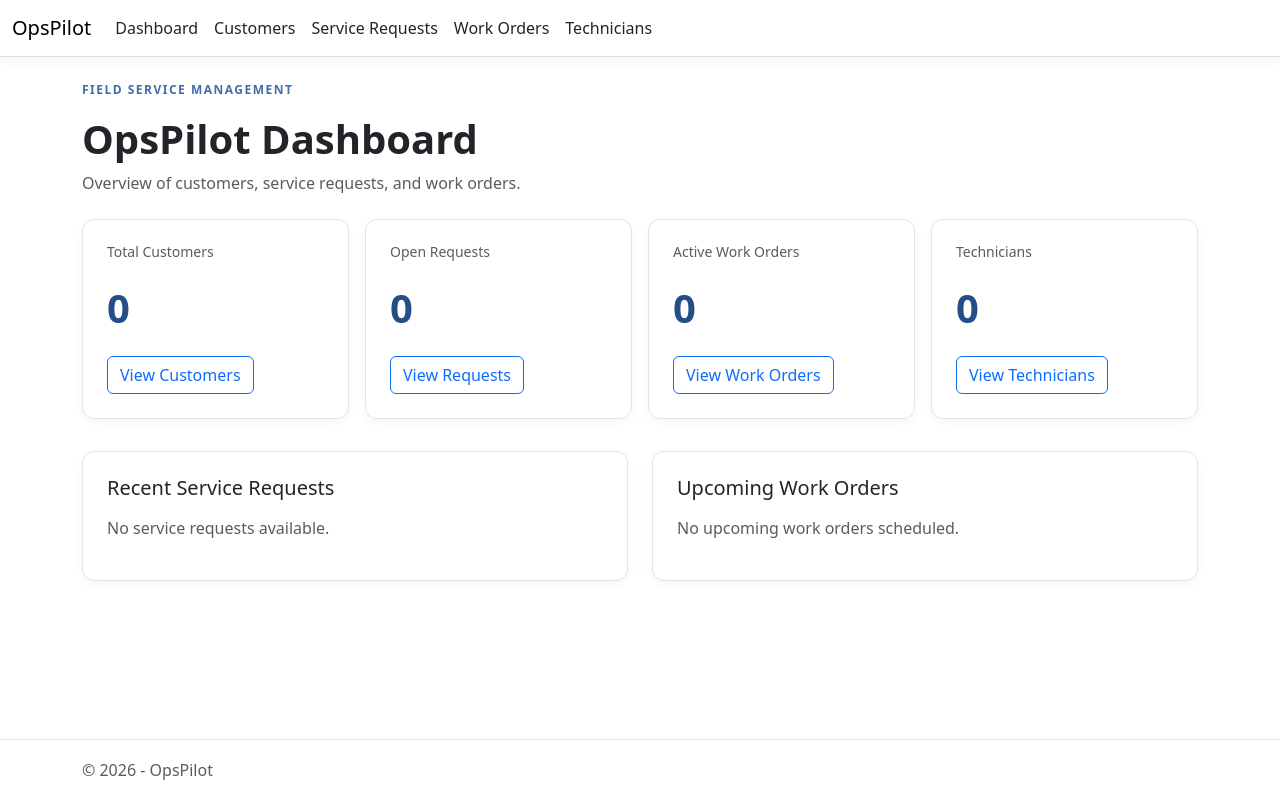
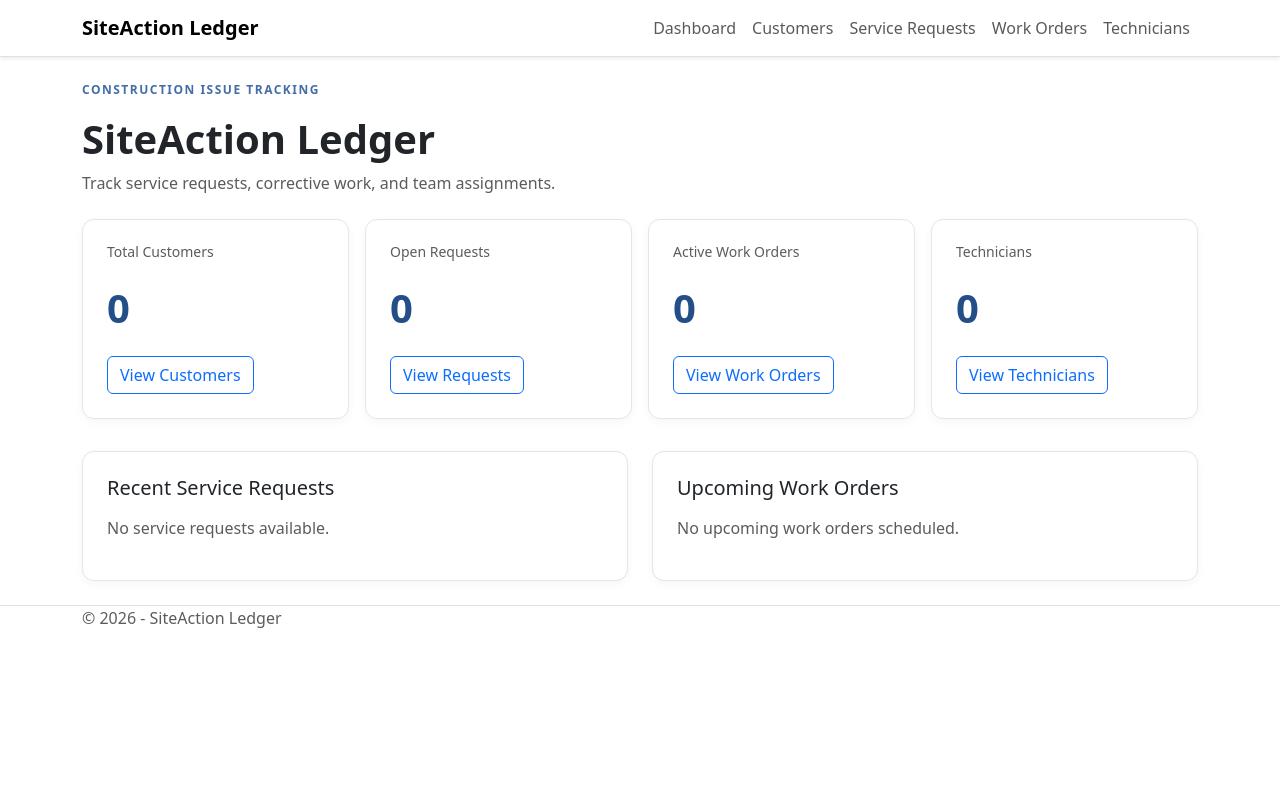
Before and after one commit to LilliaParenteau/SiteActionLedger, an ASP.NET Core app: page / in a window 1280 px wide. Run offline with ASP.NET Core 8, Linux system fonts and the light colour scheme; data that the repository does not hold is empty; style sheets or scripts are compiled from the project's sources.

Commit message:
Rebrand application as SiteAction Ledger

```diff
--- a/Views/Home/Index.cshtml
+++ b/Views/Home/Index.cshtml
@@ -6,10 +6,10 @@
 
 <div class="dashboard-page mt-4">
     <div class="mb-4">
-        <p class="dashboard-label">FIELD SERVICE MANAGEMENT</p>
-        <h1>OpsPilot Dashboard</h1>
+        <p class="dashboard-label">CONSTRUCTION ISSUE TRACKING</p>
+        <h1>SiteAction Ledger</h1>
         <p class="text-muted">
-            Overview of customers, service requests, and work orders.
+            Track service requests, corrective work, and team assignments.
         </p>
     </div>
 
--- a/Views/Shared/_Layout.cshtml
+++ b/Views/Shared/_Layout.cshtml
@@ -3,61 +3,72 @@
 <head>
     <meta charset="utf-8" />
     <meta name="viewport" content="width=device-width, initial-scale=1.0" />
-    <title>@ViewData["Title"] - OpsPilot</title>
-    <script type="importmap"></script>
+    <title>@ViewData["Title"] - SiteAction Ledger</title>
+
     <link rel="stylesheet" href="~/lib/bootstrap/dist/css/bootstrap.min.css" />
     <link rel="stylesheet" href="~/css/site.css" asp-append-version="true" />
-    <link rel="stylesheet" href="~/OpsPilot.styles.css" asp-append-version="true" />
 </head>
+
 <body>
     <header>
-        <nav class="navbar navbar-expand-sm navbar-light bg-white border-bottom box-shadow mb-3">
-            <div class="container-fluid">
-                <a class="navbar-brand"
+        <nav class="navbar navbar-expand-lg navbar-light bg-white border-bottom shadow-sm">
+            <div class="container">
+                <a class="navbar-brand fw-bold"
                    asp-controller="Home"
-                   asp-action="Index">OpsPilot</a>
+                   asp-action="Index">
+                    SiteAction Ledger
+                </a>
 
                 <button class="navbar-toggler"
                         type="button"
                         data-bs-toggle="collapse"
-                        data-bs-target="#navbarSupportedContent"
-                        aria-controls="navbarSupportedContent"
+                        data-bs-target="#mainNavbar"
+                        aria-controls="mainNavbar"
                         aria-expanded="false"
                         aria-label="Toggle navigation">
                     <span class="navbar-toggler-icon"></span>
                 </button>
 
-                <div class="collapse navbar-collapse"
-                     id="navbarSupportedContent">
-                    <ul class="navbar-nav">
+                <div class="collapse navbar-collapse" id="mainNavbar">
+                    <ul class="navbar-nav ms-auto">
                         <li class="nav-item">
-                            <a class="nav-link text-dark"
+                            <a class="nav-link"
                                asp-controller="Home"
-                               asp-action="Index">Dashboard</a>
+                               asp-action="Index">
+                                Dashboard
+                            </a>
                         </li>
 
                         <li class="nav-item">
-                            <a class="nav-link text-dark"
+                            <a class="nav-link"
                                asp-controller="Customers"
-                               asp-action="Index">Customers</a>
+                               asp-action="Index">
+                                Customers
+                            </a>
                         </li>
 
                         <li class="nav-item">
-                            <a class="nav-link text-dark"
+                            <a class="nav-link"
                                asp-controller="ServiceRequests"
-                               asp-action="Index">Service Requests</a>
+                               asp-action="Index">
+                                Service Requests
+                            </a>
                         </li>
 
                         <li class="nav-item">
-                            <a class="nav-link text-dark"
+                            <a class="nav-link"
                                asp-controller="WorkOrders"
-                               asp-action="Index">Work Orders</a>
+                               asp-action="Index">
+                                Work Orders
+                            </a>
                         </li>
 
                         <li class="nav-item">
-                            <a class="nav-link text-dark"
+                            <a class="nav-link"
                                asp-controller="Technicians"
-                               asp-action="Index">Technicians</a>
+                               asp-action="Index">
+                                Technicians
+                            </a>
                         </li>
                     </ul>
                 </div>
@@ -66,20 +77,21 @@
     </header>
 
     <div class="container">
-        <main role="main" class="pb-3">
+        <main role="main" class="pb-4">
             @RenderBody()
         </main>
     </div>
 
     <footer class="border-top footer text-muted">
         <div class="container">
-            &copy; @DateTime.Now.Year - OpsPilot
+            &copy; @DateTime.Now.Year - SiteAction Ledger
         </div>
     </footer>
 
     <script src="~/lib/jquery/dist/jquery.min.js"></script>
     <script src="~/lib/bootstrap/dist/js/bootstrap.bundle.min.js"></script>
     <script src="~/js/site.js" asp-append-version="true"></script>
+
     @await RenderSectionAsync("Scripts", required: false)
 </body>
 </html>
```
